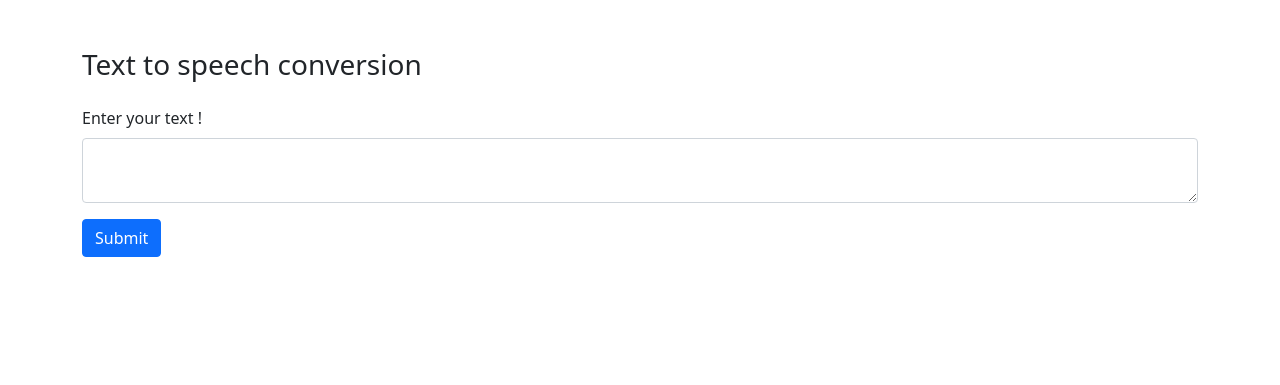
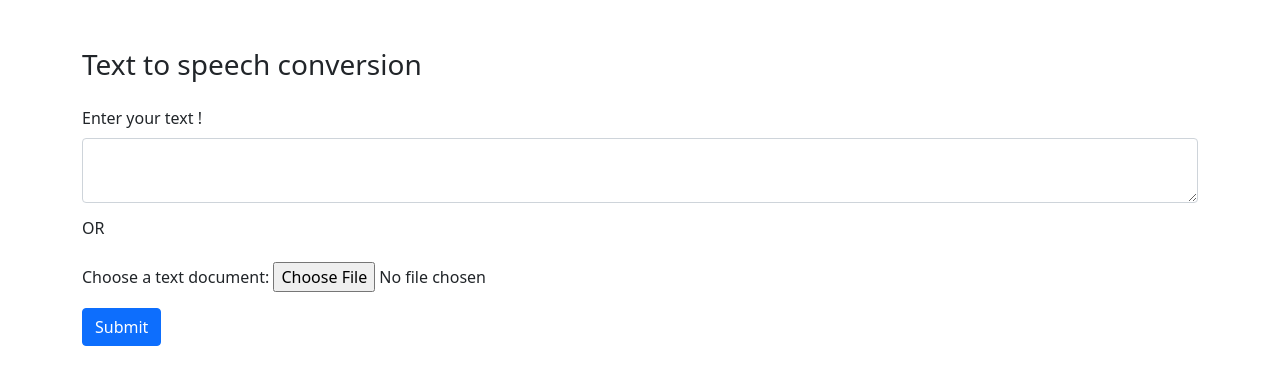
Before and after one commit to AshwinPranaav/TTS, a Flask app: page / in a window 1280 px wide. Shown: the top 385 px of the page. Run offline with Flask 2, Linux system fonts and the light colour scheme.

Commit message:
added file upload

```diff
--- a/app.py
+++ b/app.py
@@ -1,5 +1,5 @@
 from re import T
-from flask import Flask, render_template, request
+from flask import Flask, render_template, request, Response
 from tts import tts_output
 
 app = Flask(__name__)
@@ -7,15 +7,20 @@ app = Flask(__name__)
 
 @app.route("/")
 def hello_world():
-    return render_template("index.html")
+    return Response(render_template("index.html"), headers = {"Cache-Control": "no-store"})
 
 
 @app.route("/tts", methods=["GET", "POST"])
 def execute_tts():
     if request.method == "POST":
-        text = request.form.get("text")
+        doc = request.files.get("document")
+        if doc:
+            text = open(doc.filename).read()
+
+        else:
+            text = request.form.get("text")
         tts_output(text)
-        return "<h1>Form submitted ! Check console !</h1>"
+    return Response(render_template("index.html", audio_file= "/static/text.wav"), headers = {"Cache-Control": "no-store"})
 
 
 app.run(debug=True)
--- /dev/null
+++ b/static/test.txt
@@ -0,0 +1 @@
+working
--- a/templates/index.html
+++ b/templates/index.html
@@ -20,7 +20,7 @@
         <div class="row my-3">
             <h3>Text to speech conversion</h3>
         </div>
-        <form action="tts" class="form" method="post">
+        <form action="tts" class="form" method="post" enctype="multipart/form-data">
             <div class="row my-3">
                 <div class="col">
 
@@ -36,12 +36,38 @@
 
                 </div>
             </div>
+
+            <div class="row my-3">
+                <div class="col">
+                    <h6>OR</h6>
+                </div>
+            </div>
+
+            <div class="row my-3">
+                <div class="col">
+                    <label for="document">Choose a text document:</label>
+                    <input type="file"
+                            id="document" name="document"
+                            accept=".txt, .doc, .docx"
+                            >
+                </div>
+            </div>
+
             <div class="row my-3">
                 <div class="col-2">
                     <input type="submit" value="Submit" class="btn btn-primary">
                 </div>
             </div>
         </form>
+
+        {% if audio_file %}
+            <div class="row my-3">
+                <audio controls>
+                    <source src="{{ audio_file }}" type="audio/wav">
+                </audio>
+            </div>
+        {% endif %}
+
     </div>
 
 
--- /dev/null
+++ b/text.txt
@@ -0,0 +1 @@
+hello world
```
Also changed, not shown: tts.py (+6 -1 lines), 2 other files.
